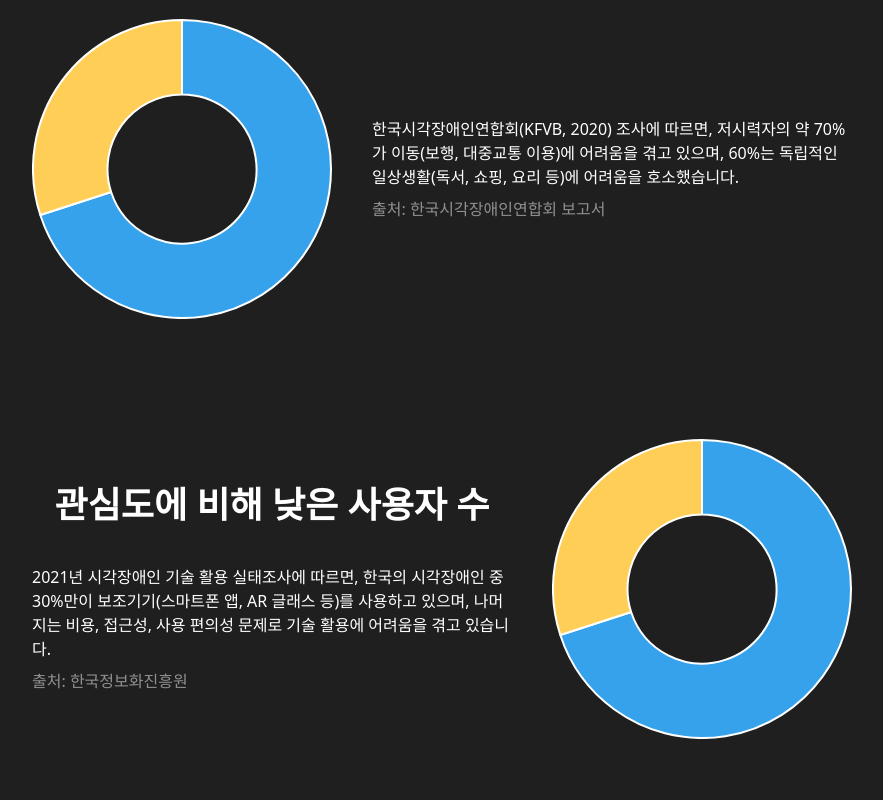
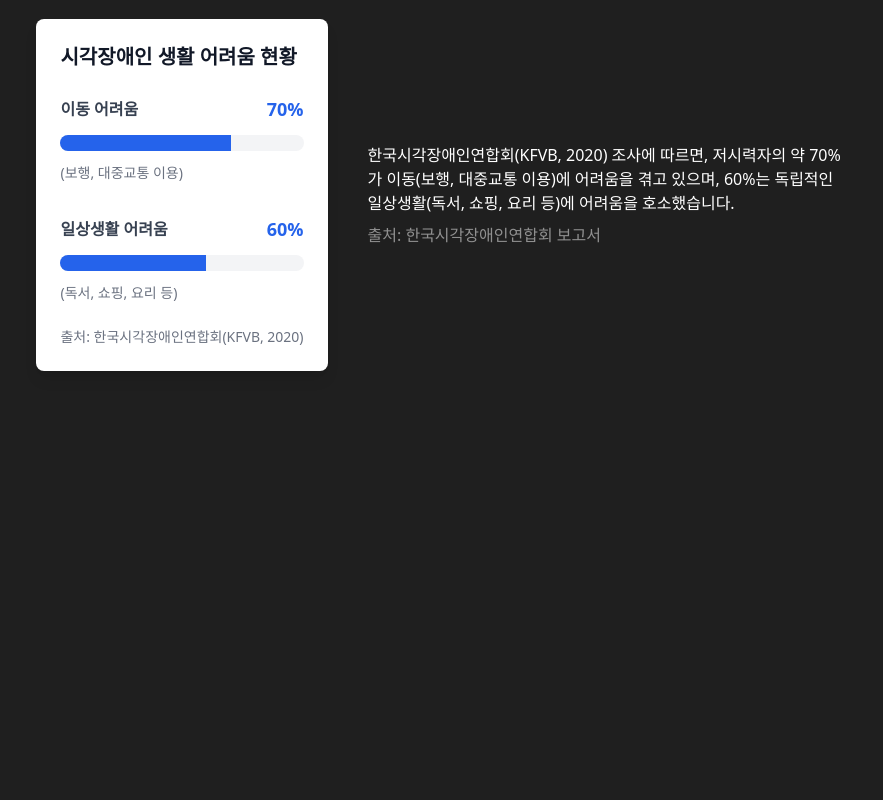
Before and after one commit to hyebinkimsdf/portfolio, a React (Vite) app: page /eyecane in a window 1280 px wide. Shown: the part 1120-1920 px from the top of the page, without its empty margins (198-1081 px from the left). Built offline with nearby package versions, Linux system fonts and the light colour scheme.

Commit message:
fix: 차트 라이브러리 변경

```diff
--- a/src/compoments/common/CircleChart.tsx
+++ b/src/compoments/common/CircleChart.tsx
@@ -3,17 +3,22 @@ import { Chart, ArcElement } from "chart.js";
 
 Chart.register(ArcElement);
 
+interface CircleChartProp {
+  part01: number;
+  part02: number;
+}
+
+export function CircleChart({ part01, part02 }: CircleChartProp) {
   const data = {
     labels: ["Blue", "Yellow"],
     datasets: [
       {
-      data: [70, 30],
+        data: [part01, part02], // ✅ props 값 적용
         backgroundColor: ["#36A2EB", "#FFCE56"],
         hoverBackgroundColor: ["#36A2EB", "#FFCE56"],
       },
     ],
   };
 
-export function CircleChart() {
   return <Doughnut className="max-w-[300px] max-h-[300px]" data={data} />;
 }
--- a/src/compoments/eyecane/EyeBackground.tsx
+++ b/src/compoments/eyecane/EyeBackground.tsx
@@ -1,5 +1,7 @@
 import React, { useEffect, useState } from "react";
 import { CircleChart } from "../common/CircleChart";
+import AccessibilityStats from "./StatsVisualizer";
+import StatsVisualizer from "./StatsVisualizer";
 
 // Define types for our data structures
 interface Persona {
@@ -59,6 +61,32 @@ export function EyeBackground(): React.ReactElement {
   const isSectionVisible = (sectionId: string): boolean => {
     return Boolean(visible[sectionId]);
   };
+
+  const statisticsData = [
+    {
+      category: "이동 어려움",
+      percentage: 70,
+      description: "보행, 대중교통 이용",
+    },
+    {
+      category: "일상생활 어려움",
+      percentage: 60,
+      description: "독서, 쇼핑, 요리 등",
+    },
+  ];
+
+  const statisticsData2 = [
+    {
+      category: "보조기기에 관심이 있다다",
+      percentage: 90,
+      description: "스마트폰 앱, AR 글래스 등",
+    },
+    {
+      category: "보조기기를 사용하고 있다",
+      percentage: 30,
+      description: "비용, 접근성, 사용 편의성 문제로 기술 활용에 어려움",
+    },
+  ];
 
   // Define persona data
   const personas: Persona[] = [
@@ -142,7 +170,11 @@ export function EyeBackground(): React.ReactElement {
                 : "opacity-0 -translate-x-10"
             }`}
           >
-            <CircleChart />
+            <StatsVisualizer
+              title="시각장애인 생활 어려움 현황"
+              stats={statisticsData}
+              source="한국시각장애인연합회(KFVB, 2020)"
+            />
           </div>
           <div
             className={`text-center md:text-left transition-all duration-700 delay-500 ${
@@ -162,17 +194,9 @@ export function EyeBackground(): React.ReactElement {
       </div>
 
       {/* Statistics Section */}
+      <div className="flex flex-col md:flex-row w-full justify-center items-center md:items-start gap-10">
         <div
-        id="statistics-section"
-        className={`w-full flex flex-col justify-center mb-20  pb-10 animate-element transition-all duration-700 ${
-          isSectionVisible("statistics-section")
-            ? "opacity-100 translate-y-0"
-            : "opacity-0 translate-y-10"
-        }`}
-      >
-        <div className="flex flex-col md:flex-row w-full justify-center items-center gap-10">
-          <div
-            className={`text-center md:text-left order-2 md:order-1 transition-all duration-700 delay-300 ${
+          className={`text-center md:text-left order-1 md:order-1 transition-all duration-700 delay-300 ${
             isSectionVisible("statistics-section")
               ? "opacity-100 translate-x-0"
               : "opacity-0 -translate-x-10"
@@ -182,22 +206,25 @@ export function EyeBackground(): React.ReactElement {
             관심도에 비해 낮은 사용자 수
           </p>
           <p className="max-w-[480px] w-full">
-              2021년 시각장애인 기술 활용 실태조사에 따르면, 한국의 시각장애인
-              중 30%만이 보조기기(스마트폰 앱, AR 글래스 등)를 사용하고 있으며,
-              나머지는 비용, 접근성, 사용 편의성 문제로 기술 활용에 어려움을
-              겪고 있습니다.
+            2021년 시각장애인 기술 활용 실태조사에 따르면, 한국의 시각장애인 중
+            30%만이 보조기기(스마트폰 앱, AR 글래스 등)를 사용하고 있으며,
+            나머지는 비용, 접근성, 사용 편의성 문제로 기술 활용에 어려움을 겪고
+            있습니다.
           </p>
           <p className="opacity-50 mt-2">출처: 한국정보화진흥원</p>
         </div>
         <div
-            className={`order-1 md:order-2 transition-all duration-700 delay-500 ${
+          className={`order-2 md:order-2 pb-24 transition-all duration-700 delay-500 ${
             isSectionVisible("statistics-section")
               ? "opacity-100 translate-x-0"
               : "opacity-0 translate-x-10"
           }`}
         >
-            <CircleChart />
-          </div>
+          <StatsVisualizer
+            title="시각장애인 기술 활용 실태조사"
+            stats={statisticsData2}
+            source="한국정보화진흥원"
+          />
         </div>
       </div>
 
--- /dev/null
+++ b/src/compoments/eyecane/StatsVisualizer.tsx
@@ -0,0 +1,55 @@
+import React from "react";
+
+interface StatItem {
+  category: string;
+  percentage: number;
+  description: string;
+}
+
+interface StatsProps {
+  title?: string;
+  stats: StatItem[];
+  source?: string;
+}
+
+const StatsVisualizer: React.FC<StatsProps> = ({
+  title = "통계 현황", // 기본값 설정
+  stats,
+  source,
+}) => {
+  return (
+    <div className="w-full max-w-2xl bg-white rounded-lg shadow-lg p-6">
+      <div className="mb-6">
+        <h2 className="text-xl font-bold text-gray-900">{title}</h2>
+      </div>
+
+      <div className="space-y-8">
+        {stats.map((stat) => (
+          <div key={stat.category} className="space-y-3">
+            <div className="flex justify-between items-center">
+              <span className="text-md font-semibold text-gray-700">
+                {stat.category}
+              </span>
+              <span className="text-lg font-bold text-blue-600">
+                {stat.percentage}%
+              </span>
+            </div>
+            <div className="relative w-full h-4 bg-gray-100 rounded-full overflow-hidden">
+              <div
+                className="absolute left-0 top-0 h-full bg-blue-600 transition-all duration-1000 ease-out"
+                style={{ width: `${stat.percentage}%` }}
+              />
+            </div>
+            <div className="text-sm text-gray-500">({stat.description})</div>
+          </div>
+        ))}
+      </div>
+
+      {source && (
+        <div className="mt-6 text-sm text-gray-500">출처: {source}</div>
+      )}
+    </div>
+  );
+};
+
+export default StatsVisualizer;
```
Lines whose indentation alone changed are shown as unchanged.
